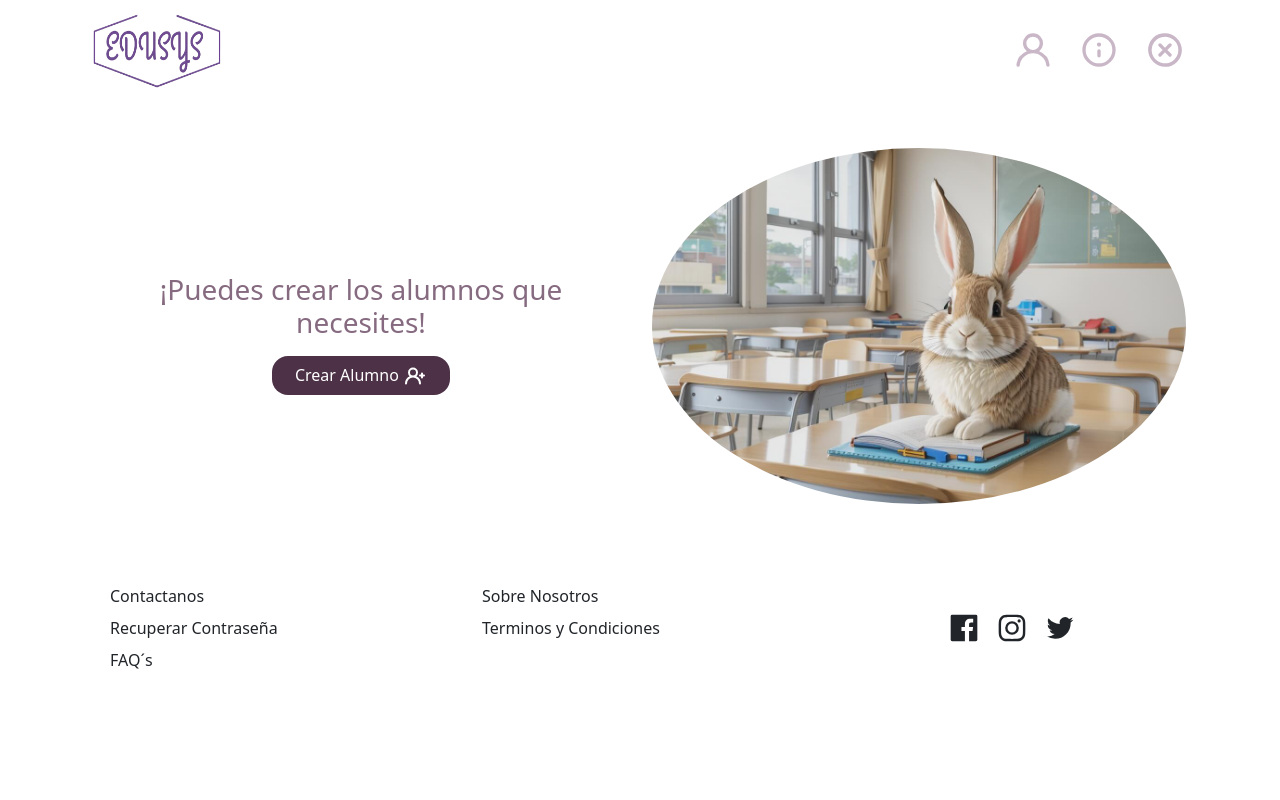
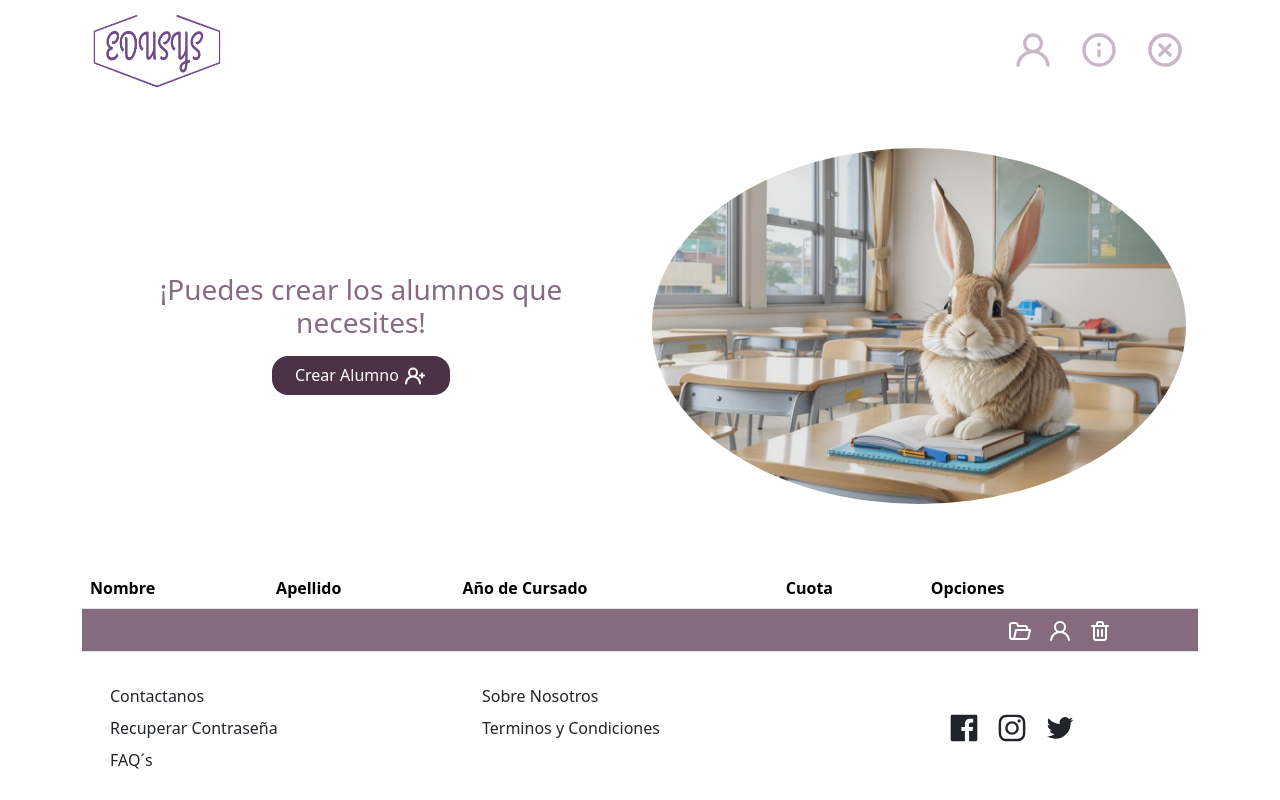
Before and after one commit to FranprzDev/EduSys, a React (Vite) app: page /alumnos in a window 1280 px wide. Built offline with nearby package versions, Linux system fonts and the light colour scheme.

Commit message:
agregando componente tabla-alumnos

```diff
--- a/src/components/tablaCrearAlumno.jsx
+++ b/src/components/tablaCrearAlumno.jsx
@@ -1,8 +1,32 @@
 import React from 'react'
+import { UilFolderOpen, UilUser, UilTrashAlt } from '@iconscout/react-unicons'
 
 function TablaCrearAlumno() {
   return (
     <>
+    <div className="container table-responsive">
+    <table className="table">
+  <thead>
+    <tr>
+      <th scope="col">Nombre</th>
+      <th scope="col">Apellido</th>
+      <th scope="col">Año de Cursado</th>
+      <th scope="col">Cuota</th>
+      <th scope="col">Opciones</th>
+    </tr>
+  </thead>
+  <tbody >
+    <tr >
+      <td className='text-white'style={{ background: "#866A80 " }}></td>
+      <td className='text-white'style={{ background: "#866A80 " }}></td>
+      <td className='text-white'style={{ background: "#866A80 " }}></td>
+      <td className='text-white'style={{ background: "#866A80 " }}></td>
+      <td className='text-white text-center'style={{ background: "#866A80 " }}><UilFolderOpen/><UilUser className="mx-3"/><UilTrashAlt/></td>
+    </tr>
+
+  </tbody>
+</table>
+    </div>
     </>
   )
 }
```
